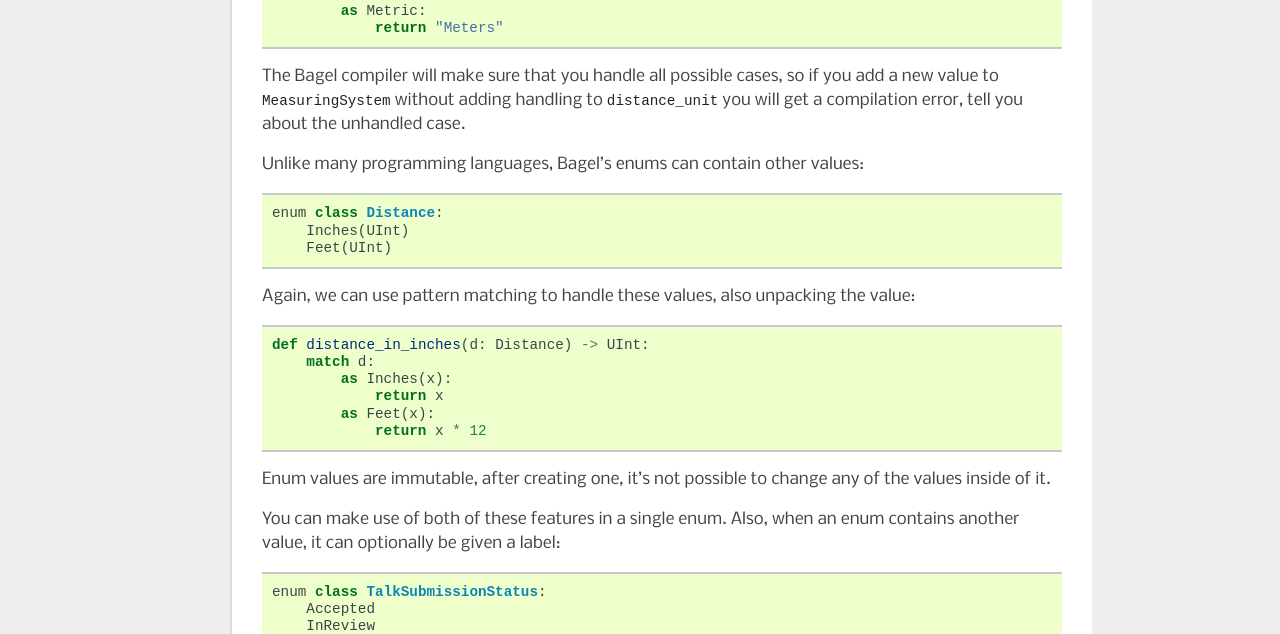
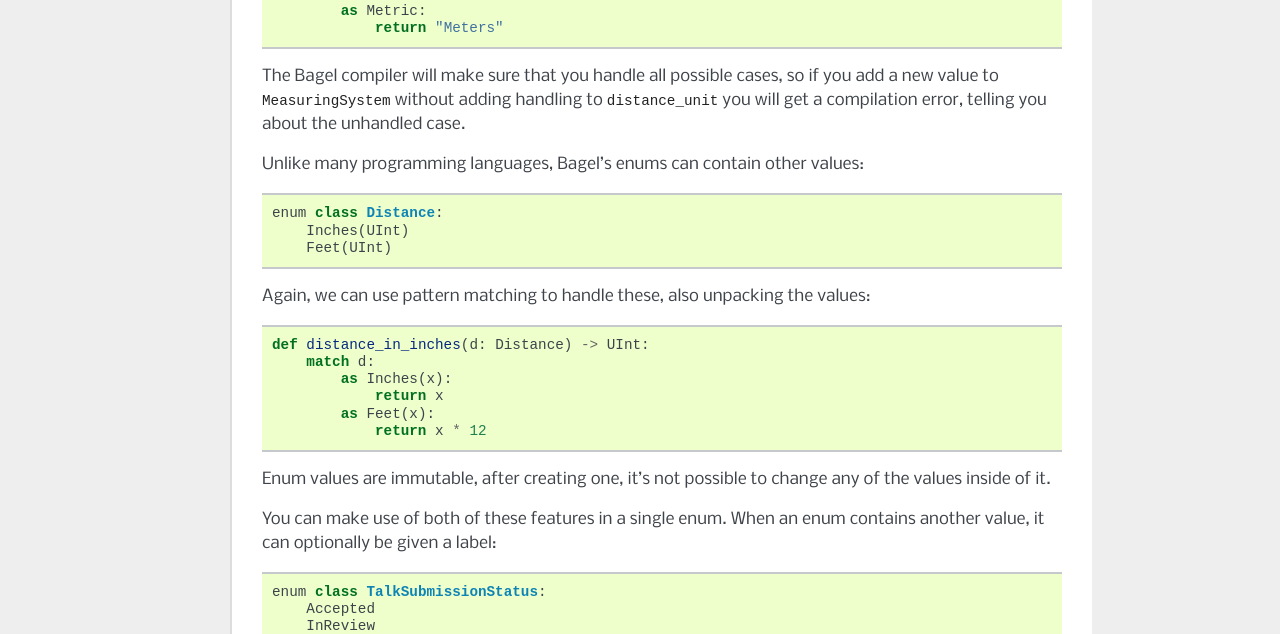
Before and after one commit to alex/bagel, a Sphinx documentation site: the page built from docs/features/enums.rst, in a window 1280 px wide. Shown: the part 416-1050 px from the top of the page. Built offline with Sphinx 7.4.7, drawn with Linux system fonts in a browser that asks for light colours.

Commit message:
Typo fixes and rephrases

```diff
--- a/docs/features/enums.rst
+++ b/docs/features/enums.rst
@@ -20,7 +20,7 @@ Then we can declare functions which take one of these values, and use
 
 The Bagel compiler will make sure that you handle all possible cases, so if you
 add a new value to ``MeasuringSystem`` without adding handling to
-``distance_unit`` you will get a compilation error, tell you about the
+``distance_unit`` you will get a compilation error, telling you about the
 unhandled case.
 
 Unlike many programming languages, Bagel's enums can contain other values::
@@ -29,8 +29,7 @@ Unlike many programming languages, Bagel's enums can contain other values::
         Inches(UInt)
         Feet(UInt)
 
-Again, we can use pattern matching to handle these values, also unpacking the
-value::
+Again, we can use pattern matching to handle these, also unpacking the values::
 
     def distance_in_inches(d: Distance) -> UInt:
         match d:
@@ -42,7 +41,7 @@ value::
 Enum values are immutable, after creating one, it's not possible to change any
 of the values inside of it.
 
-You can make use of both of these features in a single enum. Also, when an enum
+You can make use of both of these features in a single enum. When an enum
 contains another value, it can optionally be given a label::
 
     enum class TalkSubmissionStatus:
```
